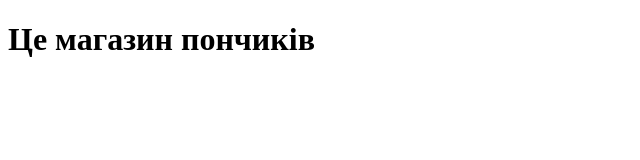
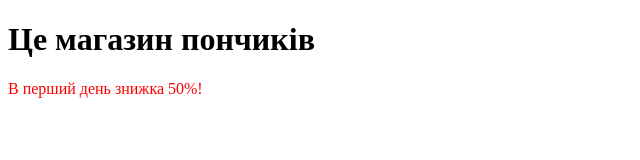
Before and after one commit to Viktoria-Timokhina/meow, a plain HTML site: page index.html in a window 1280 px wide. Shown: the whole page, without its empty margins (0-640 px from the left). Drawn offline with Linux system fonts and the light colour scheme.

Commit message:
Update index.html

```diff
--- a/index.html
+++ b/index.html
@@ -7,11 +7,11 @@
     <title>Магазин пончиків</title>
 </head>
 <style>
-/* Стилі пиши тут :) */
+
 
 </style>
 <body>
 <h1>Це магазин пончиків</h1>
-
+<p style="color:red">В перший день знижка 50%!</p>
 </body>
 </html>
```
